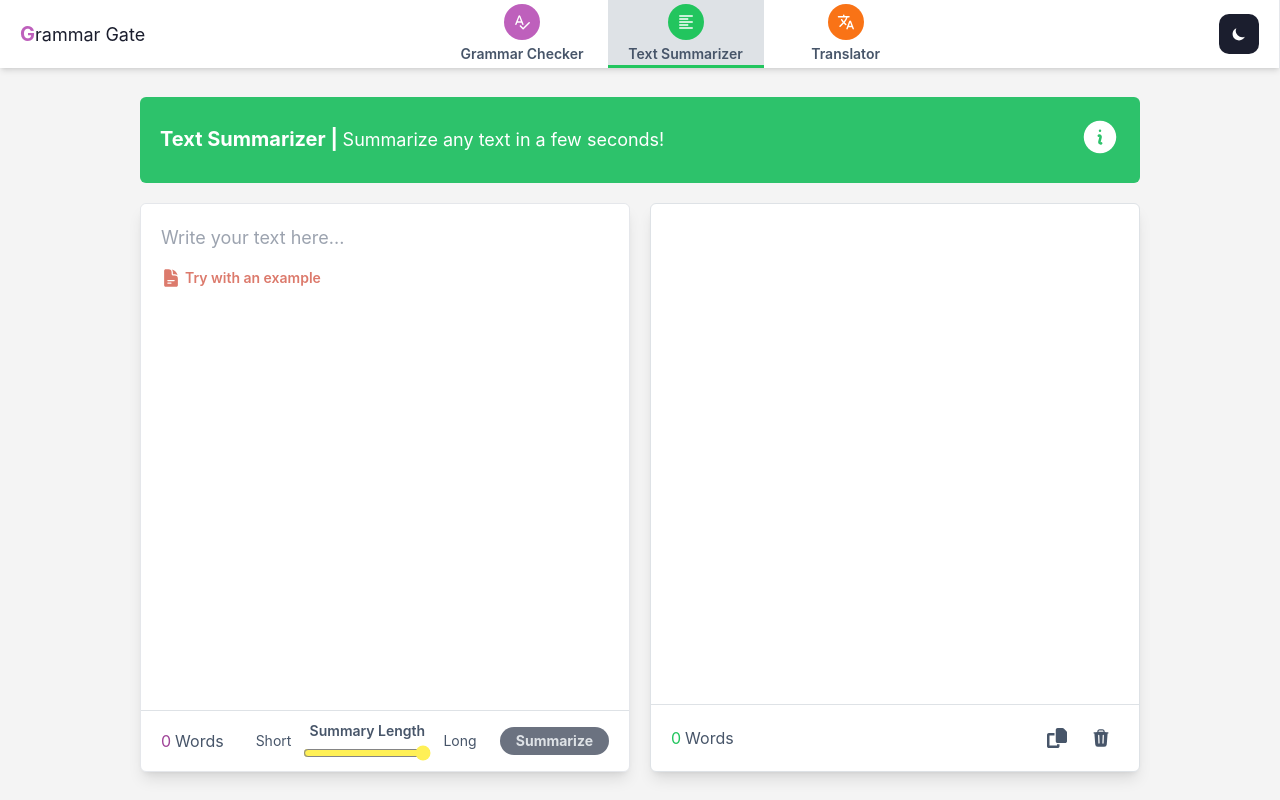
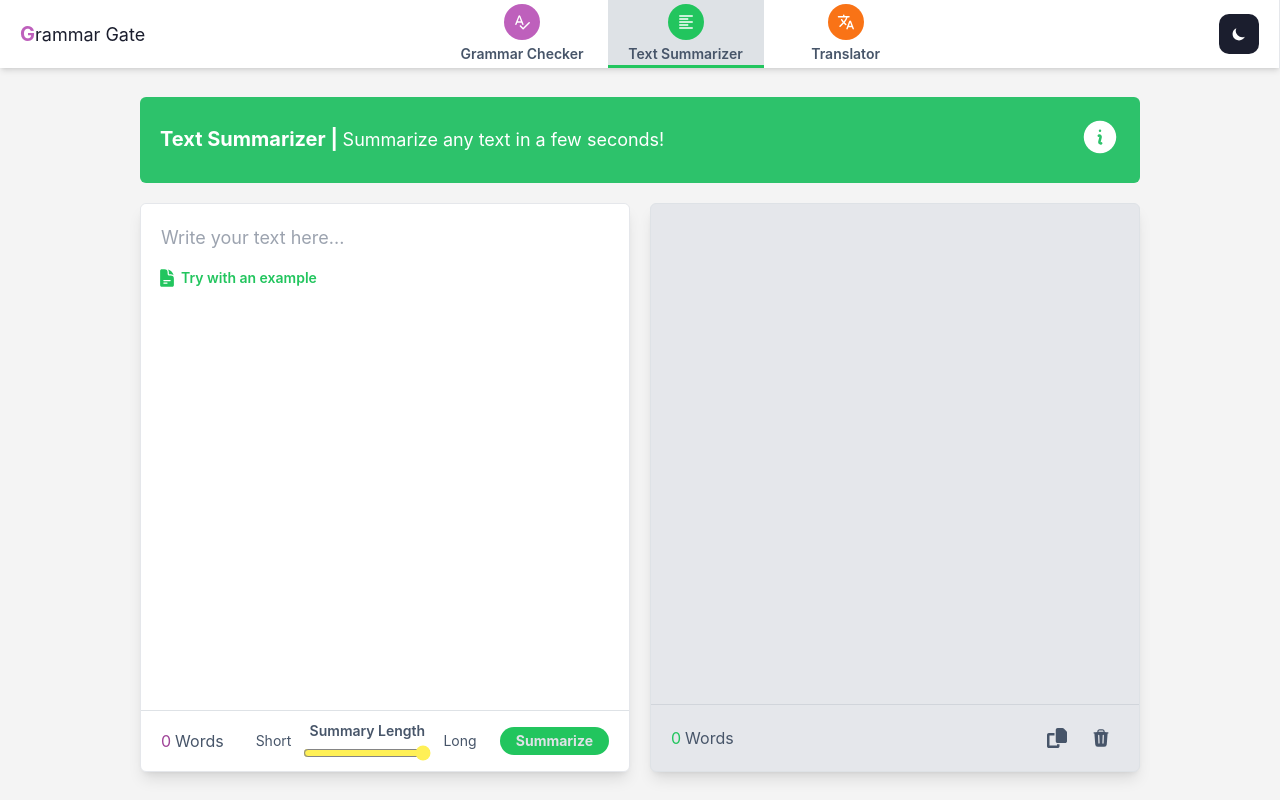
Before and after one commit to GabrielCarames/grammar-gate, a Next.js app: page /text-summarizer in a window 1280 px wide. Built offline with nearby package versions, Linux system fonts and the light colour scheme; no server answers.

Commit message:
fix: fix general styles

```diff
--- a/src/components/ExampleTextButton.tsx
+++ b/src/components/ExampleTextButton.tsx
@@ -5,14 +5,19 @@ import { type FC } from "react"
 interface ExampleTextButtonProps {
   exampleText: string
   additionalSetState?: (text: string) => void
+  className?: string
 }
 
-const ExampleTextButton: FC<ExampleTextButtonProps> = ({ exampleText, additionalSetState }) => {
+const ExampleTextButton: FC<ExampleTextButtonProps> = ({
+  exampleText,
+  additionalSetState,
+  className
+}) => {
   const { setValue } = useBoundStore()
 
   return (
     <button
-      className="w-max h-5 absolute left-5 top-16 z-[1000] text-orange-1 hover:text-orange-2 dark:text-yellow-1 dark:hover:text-yellow-400 text-sm font-semibold flex gap-1"
+      className={`w-max h-5 absolute left-4 top-16 z-[1000] text-orange-500 hover:text-orange-400 dark:text-yellow-1 dark:hover:text-yellow-400 text-sm font-semibold flex gap-1 ${className}`}
       onClick={() => {
         setValue(exampleText)
         additionalSetState && additionalSetState(exampleText)
--- a/src/components/GrammarChecker/GrammarCheckerTextarea.tsx
+++ b/src/components/GrammarChecker/GrammarCheckerTextarea.tsx
@@ -45,10 +45,14 @@ const GrammarCheckerTextarea: FC<GrammarCheckerTextareaProps> = ({
         onChange={onChange}
         value={value}
         name="text"
-        className="relative md:!max-h-[500px] bg-transparent p-0 pt-5"
+        className="relative md:!max-h-[500px] bg-transparent p-0 pt-5 !pl-0"
       />
       {value.length <= 0 && (
-        <ExampleTextButton exampleText={EXAMPLE_TEXT} additionalSetState={setTextToCorrect} />
+        <ExampleTextButton
+          exampleText={EXAMPLE_TEXT}
+          additionalSetState={setTextToCorrect}
+          className="text-pink-500"
+        />
       )}
     </div>
   )
--- a/src/components/SwitchButton.tsx
+++ b/src/components/SwitchButton.tsx
@@ -10,11 +10,11 @@ interface SwitchButtonProps {
 const SwitchButton: FC<SwitchButtonProps> = ({ className, onClick, disabled }) => {
   return (
     <button
-      className={`w-max h-max  rounded-full p-2 duration-150 ${className}`}
+      className={`w-max h-max rounded-full p-2 duration-150 ${className}`}
       onClick={onClick}
       disabled={disabled}
     >
-      <ArrowsRightLeftIcon className="w-7 h-7" />
+      <ArrowsRightLeftIcon className="w-7 h-7 fill-black dark:fill-white" />
     </button>
   )
 }
--- a/src/components/TextSummarizer/SummarizedText.tsx
+++ b/src/components/TextSummarizer/SummarizedText.tsx
@@ -13,7 +13,7 @@ const SummarizedText: FC<ChildrenProps> & {
   SummarizedTextFooter: FC
 } = ({ children }) => {
   return (
-    <section className="w-full flex flex-col border border-white-2 dark:border-gray-2 bg-white dark:bg-gray-1 rounded-md md:flex-1 shadow-lg">
+    <section className="w-full flex flex-col border border-white-2 dark:border-gray-2 !bg-gray-200 dark:!bg-[#242432] rounded-md md:flex-1 shadow-lg">
       {children}
     </section>
   )
@@ -29,7 +29,7 @@ const SummarizedTextContent: FC = () => {
         <SkeletonText />
       ) : (
         <textarea
-          className="w-full max-h-[250px] lg:max-h-[500px] bg-white dark:bg-gray-1 h-max md:h-screen outline-none resize-none text-base lg:text-lg text-text-gray dark:text-white"
+          className="w-full max-h-[250px] lg:max-h-[500px] !bg-gray-200 dark:!bg-[#242432] h-max md:h-screen outline-none resize-none text-base lg:text-lg text-text-gray dark:text-white"
           name="text"
           cols={30}
           rows={10}
@@ -47,7 +47,7 @@ const SummarizedTextFooter: FC = () => {
   const { summary, setSummary } = useBoundStore()
 
   return (
-    <footer className="h-full flex items-center py-2 px-5 border-t-[.5px] border-white-2 dark:border-gray-2 text-text-gray dark:text-white">
+    <footer className="h-full flex items-center py-2 px-5 border-t-[.5px] border-gray-300 dark:border-gray-2 text-text-gray dark:text-white">
       <div className="w-full flex justify-between">
         <div className="border-[.5px] dark:border-gray-2 sm:border-none sm:p-0 p-1 px-1 rounded-md flex items-center">
           <Span text="Words" data={wordsCount(summary)} className="!text-green-500 text-center" />
--- a/src/components/TextSummarizer/TextSummarizerTextareaFooter.tsx
+++ b/src/components/TextSummarizer/TextSummarizerTextareaFooter.tsx
@@ -29,7 +29,8 @@ const TextSummarizerTextareaFooter: FC<TextSummarizerTextareaFooterProps> = ({
           text="Summarize"
           type="submit"
           className={`
-          ${value.length >= 1 && loading ? "!bg-pink-1" : ""}
+          !bg-green-500
+          ${value.length >= 1 && loading ? "!bg-green-500" : ""}
           ${value.length <= 0 ? "!bg-gray-500 text-white-2 dark:text-gray-600" : ""}`}
         />
       </div>
--- a/src/components/TextSummarizer/TextSummarizerTextareaWrapper.tsx
+++ b/src/components/TextSummarizer/TextSummarizerTextareaWrapper.tsx
@@ -16,7 +16,9 @@ const TextSummarizerTextareaWrapper = (): JSX.Element => {
     <TextareaWrapper>
       <form onSubmit={handleSubmit}>
         <Textarea onChange={onChange} value={value} name="textarea" />
-        {value.length <= 0 && <ExampleTextButton exampleText={EXAMPLE_TEXT} />}
+        {value.length <= 0 && (
+          <ExampleTextButton exampleText={EXAMPLE_TEXT} className="!text-green-500" />
+        )}
         <TextSummarizerTextareaFooter value={value} loading={loading} />
       </form>
     </TextareaWrapper>
--- a/src/components/TextareaFooter.tsx
+++ b/src/components/TextareaFooter.tsx
@@ -2,11 +2,14 @@ import { type FC } from "react"
 
 interface TextareaFooterProps {
   children: React.ReactNode
+  className?: string
 }
 
-const TextareaFooter: FC<TextareaFooterProps> = ({ children }) => {
+const TextareaFooter: FC<TextareaFooterProps> = ({ children, className }) => {
   return (
-    <footer className="w-full min-h-[61px] h-max flex flex-wrap flex-col sm:flex-row justify-center gap-y-2 sm:justify-between items-center px-0 sm:px-5 py-2 border-t-[.5px] border-white-2 dark:border-gray-2">
+    <footer
+      className={`w-full min-h-[61px] h-max flex flex-wrap flex-col sm:flex-row justify-center gap-y-2 sm:justify-between items-center px-0 sm:px-5 py-2 border-t-[.5px] border-white-2 dark:border-gray-2 ${className}`}
+    >
       {children}
     </footer>
   )
--- a/src/components/TextareaWrapper.tsx
+++ b/src/components/TextareaWrapper.tsx
@@ -8,7 +8,7 @@ interface TextareaWrapperProps {
 const TextareaWrapper: FC<TextareaWrapperProps> = ({ children, className }) => {
   return (
     <section
-      className={`md:flex-1 w-full border dark:border-gray-2 bg-white dark:bg-gray-1 rounded-md shadow-lg relative ${className}`}
+      className={`md:flex-1 flex flex-col w-full border dark:border-gray-2 bg-white dark:bg-gray-1 rounded-md shadow-lg relative ${className}`}
     >
       {children}
     </section>
--- a/src/components/Translator/LanguageSelector.tsx
+++ b/src/components/Translator/LanguageSelector.tsx
@@ -30,13 +30,13 @@ const LanguageSelector: FC<LanguageSelectorProps> = ({
         value={value}
         name={selectName}
         defaultValue={defaultValue}
-        className={`h-10 rounded-md appearance-none bg-no-repeat bg-right pl-5 py-2 pr-10 cursor-pointer rounded-b-none border-b dark:border-gray-2`}
+        className={`h-10 rounded-md appearance-none bg-gray-3 pl-5 py-2 pr-10 cursor-pointer rounded-b-none border-b dark:border-gray-2`}
       >
         {defaultOption && <Select.Option options={defaultOption} />}
         <Select.Option options={options} />
       </Select>
       <button className="pointer-events-none absolute top-0 right-0 pr-5 h-[40px] flex items-center">
-        <IconWrapper icon={<BottomArrow className="w-7 h-7" />} className="!w-7" />
+        <IconWrapper icon={<BottomArrow className="w-7 h-7 !fill-orange-500" />} className="!w-7" />
       </button>
       {children}
     </div>
--- a/src/components/Translator/ToLanguage.tsx
+++ b/src/components/Translator/ToLanguage.tsx
@@ -11,7 +11,8 @@ const ToLanguage: FC<Omit<LanguageSectionProps, "textareaOnchange">> = ({
   languageSelectorValue,
   languageSelectorDefaultValue,
   options,
-  textareaValue
+  textareaValue,
+  loading
 }) => {
   return (
     <TextareaWrapper>
@@ -26,10 +27,12 @@ const ToLanguage: FC<Omit<LanguageSectionProps, "textareaOnchange">> = ({
         value={textareaValue}
         readOnly={true}
         name="toLanguage"
-        placeholder="Translation"
-        className={`${textareaValue ? "cursor-auto" : "cursor-default"}`}
+        className={`!bg-gray-200 dark:!bg-[#242432] rounded-t-none rounded-b-none ${
+          textareaValue ? "cursor-auto" : "cursor-default"
+        }`}
+        placeholder={loading ? "Translating..." : "Translation"}
       />
-      <TextareaFooter>
+      <TextareaFooter className="!bg-gray-200 dark:!bg-[#242432] border-gray-300">
         <CopyButton text={textareaValue} />
       </TextareaFooter>
     </TextareaWrapper>
--- a/src/pages/index.tsx
+++ b/src/pages/index.tsx
@@ -13,7 +13,7 @@ export default function Home() {
           <h1 className="text-3xl lg:text-5xl text-[#F380F0] text-center">
             <strong>{homeText?.name}</strong>
           </h1>
-          <h2 className="text-xl lg:text-3xl text-orange-1 dark:text-yellow-1 font-bold text-center">
+          <h2 className="text-xl lg:text-3xl text-orange-500 dark:text-yellow-1 font-bold text-center">
             {homeText?.title}
           </h2>
           <p className="text-center text-base sm:text-lg font-semibold max-w-xl lg:max-w-none">
```
